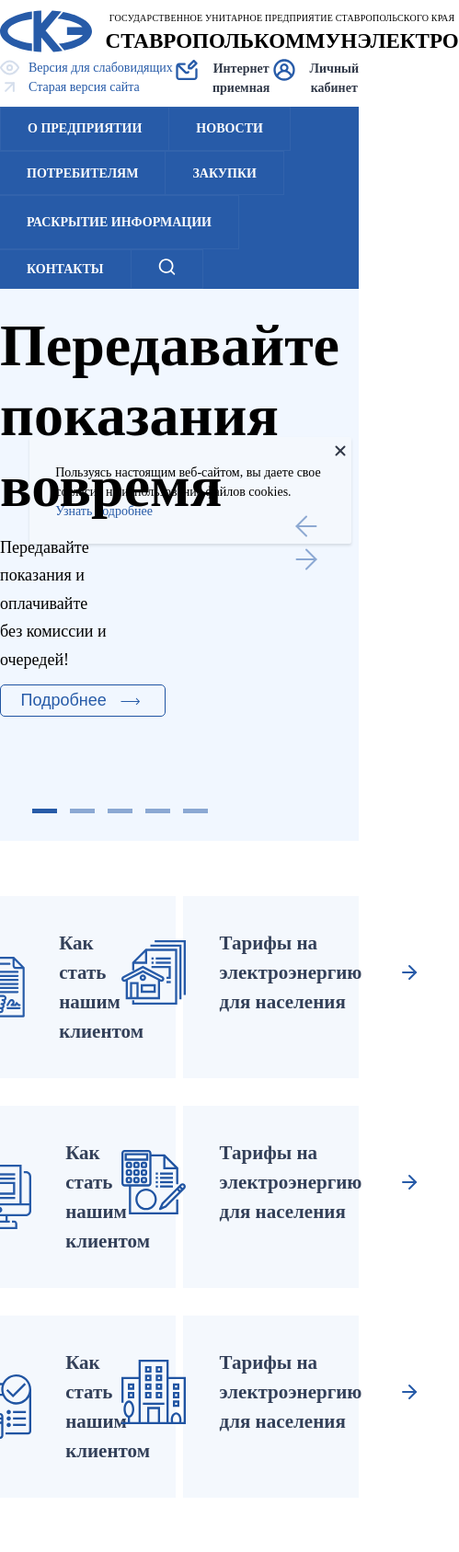
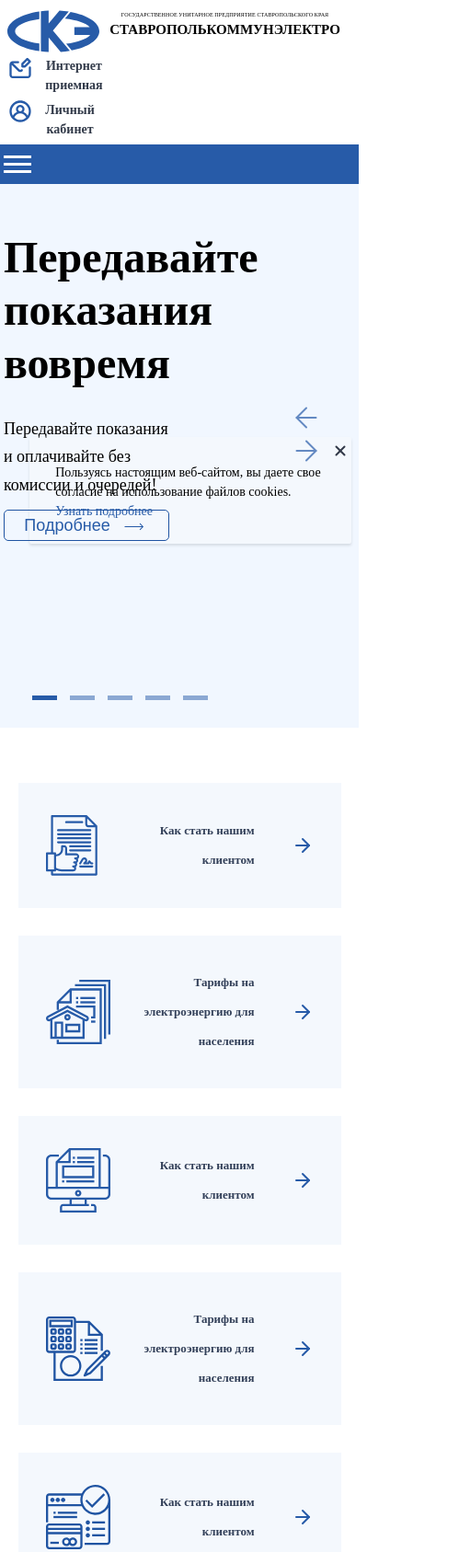
Before and after one commit to Loloops/Electro, a website built with webpack: page src/index.html in a window 390 px wide. Shown: the top 1687 px of the page at 92% size, 499 px wide, since content can reach past the window. Built offline with nearby package versions, Linux system fonts and the light colour scheme; files whose address does not match are found by name.

Commit message:
add burger and adapt mobile

```diff
--- a/src/index.html
+++ b/src/index.html
@@ -24,7 +24,7 @@
           </h2>
         </div>
       </div> <!--//header-inner__item-->
-      <div class="header-inner__item">
+      <div class="header-inner__item header-inner__item--mobile">
         <div class="header-inner__item-blindness">
           <img src="./img/eye.svg" alt="для слабовидящиx">
           <a href="">Версия для слабовидящиx</a>
@@ -142,9 +142,18 @@
         </div>
       </div>
 
+      <button class="burger" type="button">
+        <span class="burger__item"></span>
+      </button>
+
+
+
+
 
     </div>
   </div><!--//header-menu-->
+
+
  </header>
   <!-- //Header -->
 
--- a/src/js/index.js
+++ b/src/js/index.js
@@ -11,6 +11,7 @@
 // import Popup from './modules/popup'
 import CookiePopup from './modules/popup'
 import DropDownMenu from './modules/dropdown'
+import Burger from './modules/burger'
 
 window.addEventListener('DOMContentLoaded', () => {
   'use strict'
@@ -53,4 +54,9 @@
 })
 DropDown.init()
 
+const burger = new Burger({
+  burgerSelector: '.burger'
 })
+burger.init()
+
+})
--- /dev/null
+++ b/src/js/modules/burger.js
@@ -0,0 +1,18 @@
+export default class Burger{
+  constructor({burgerSelector}){
+    this.burger = document.querySelector(burgerSelector)
+  }
+
+  burgerActiveClass(burger){
+    burger.addEventListener('click', (e) => {
+      e.preventDefault()
+      burger.classList.toggle('active')
+    })
+  }
+
+
+
+  init(){
+    this.burgerActiveClass(this.burger)
+  }
+}
--- /dev/null
+++ b/src/styles/_media.scss
@@ -0,0 +1,204 @@
+@media (max-width: 1110px){
+  .burger{
+    display: inline;
+  }
+  .header-inner{
+    justify-content: space-around;
+  }
+  .header-menu__item{
+    display: none;
+  }
+  .footer-inner{
+    justify-content: space-around;
+  }
+  .footer-logo{
+    justify-content: space-around;
+  }
+  .mainSlider-items__content h1{
+    margin: 6% 0 3% 1%;
+  }
+  .mainSlider-items__content p{
+    margin-left: 1%;
+  }
+  .mainSlider-items__content-button button{
+    margin-left: 1%;
+  }
+  .sectionTitle{
+    padding: 0 1%;
+  }
+}
+
+@media (max-width: 960px){
+  .header-inner__item--mobile{
+    display: none;
+  }
+}
+
+@media (max-width: 800px){
+  .mainSlider-items__content h1{
+    padding: 0 20% 0 0;
+    font-size: 60px;
+  }
+  .mainSlider-items__content{
+    height: 40vh;
+  }
+}
+@media (max-width: 750px){
+  .footer-inner{
+    flex-wrap: wrap;
+  }
+  .footer-inner__column{
+    width: 35%;
+    margin: 3% 0 2% 0;
+  }
+  .groupLink-rows{
+    flex-direction: row;
+    flex-wrap: wrap;
+  }
+  .groupLink-row{
+    flex-wrap: wrap;
+    margin-bottom: 0;
+    justify-content: center;
+  }
+  .groupLink-row__item{
+    width: 65%;
+    margin-bottom: 30px;
+  }
+  .header-inner{
+    flex-direction: column;
+    align-items: unset;
+    margin: 2.7% 0 0.5% 0;
+    &__item{
+      margin-bottom: 1%;
+      margin-left: 2%;
+    }
+  }
+}
+
+@media (max-width: 750px){
+  .footer-logo{
+    flex-wrap: wrap;
+
+  }
+  .footer-logo__item{
+    width: 100%;
+    justify-content: unset;
+    margin-bottom: 1%;
+    margin-left: 2%;
+  }
+  .groupLink-row__item-link{
+    font-size: 13px;
+    text-align: right;
+  }
+  .groupLink-row__item-imgOne{
+    max-width: 100%;
+    height: auto;
+    padding-right: 5%;
+    margin-right: auto;
+  }
+}
+
+@media (max-width: 650px){
+  .mainSlider-items__content{
+    height: 65vh;
+  }
+  .mainSlider-items__content p{
+    padding: 0 50% 0 0;
+  }
+}
+
+@media (max-width: 550px){
+  .mainSlider-items__content h1{
+    font-size: 48px;
+    margin: 20% 0 7% 1%;
+  }
+  .groupLink-row__item{
+    width: 75%;
+  }
+  .sectionTitle-title{
+    font-size: 30px;
+  }
+  .header-inner__item-titles-title{
+    font-size: 20px;
+  }
+  .header-inner__item-titles-suptitle{
+    font-size: 9px;
+  }
+}
+@media (max-width: 500px){
+  .mainSlider-items__content h1{
+    margin: 13% 0 7% 1%;
+    padding: 0 10% 0 0;
+  }
+  .groupLink-row__item{
+    width: 90%;
+  }
+  .header-inner__item-titles-suptitle{
+    font-size: 8px;
+  }
+  .header-inner__item-titles-title{
+    font-size: 18px;
+  }
+  .header-inner__item-logo a img {
+    max-width: 100%;
+    height: auto;
+  }
+  .mainSlider-items__content{
+    height: 57vh;
+  }
+  .sectionTitle-title{
+    font-size: 20px;
+  }
+}
+@media (max-width: 420px){
+  .header-inner__item-titles-title{
+    font-size: 15px;
+  }
+  .header-inner__item-titles-suptitle{
+    font-size: 6px;
+  }
+  .footer-logo__item-title{
+    font-size: 14px;
+  }
+  .mainSlider-items__content{
+    height: 70vh;
+  }
+}
+
+@media (max-width: 360px){
+  .mainSlider-items__content{
+    height: 75vh;
+  }
+}
+
+
+@media (max-width: 350px){
+  .footer-inner__column{
+    width: 51%;
+  }
+  .header-inner__item-titles-title{
+    font-size: 14px;
+  }
+  .header-inner__item{
+    margin-bottom: 5%;
+  }
+  .groupLink-row__item{
+    width: 98%;
+  }
+  .footer-inner__column-links{
+    margin-top: 3px;
+  }
+  .footer-inner__column-links a{
+    margin-bottom: 9px;
+  }
+  .mainSlider-items__content{
+    height: 65vh;
+  }
+  .mainSlider-items__content p{
+    padding: 0 20% 0 0;
+  }
+  .mainSlider-items__content h1{
+    padding: 0 3% 0 0;
+    font-size: 35px;
+  }
+}
--- a/src/styles/style.scss
+++ b/src/styles/style.scss
@@ -80,7 +80,7 @@
      z-index: 100;
      & img{
        cursor: pointer;
-       opacity: .5;
+       opacity: .7;
        &:hover{
         opacity: 1;
        }
@@ -296,3 +296,64 @@
     }
   }
 }
+.burger{
+  display: none;
+  top: 0%;
+  right: -1%;
+  z-index: 1;
+  width: 30px;
+  padding: 10px 0;
+  background: 0;
+  position: relative;
+  border: none;
+  cursor: pointer;
+  margin: 10px 0;
+  &.active .burger__item{
+    background: none;
+  }
+  &.active .burger__item::before{
+    top: 0;
+    transform: rotate(45deg);
+  }
+  &.active .burger__item::after{
+    transform: rotate(-45deg);
+    bottom: 0;
+  }
+  &__item{
+    display: block;
+    width: 100%;
+    height: 3px;
+    background-color: #fff;
+    position: relative;
+    top: 0;
+    right: 0;
+    bottom: 0;
+    left: 0;
+    margin: auto;
+    transition: background .2s linear;
+    &::before{
+      top: -8px;
+      content: "";
+      width: 100%;
+      height: 3px;
+      position: absolute;
+      background-color: #fff;
+      left: 0;
+      z-index: 1;
+      transition: transform .1s linear;
+    }
+    &::after{
+      bottom: -8px;
+      content: "";
+      width: 100%;
+      height: 3px;
+      position: absolute;
+      background-color: #fff;
+      left: 0;
+      z-index: 1;
+      transition: transform .1s linear;
+    }
+  }
+}
+
+@import "media"
```
